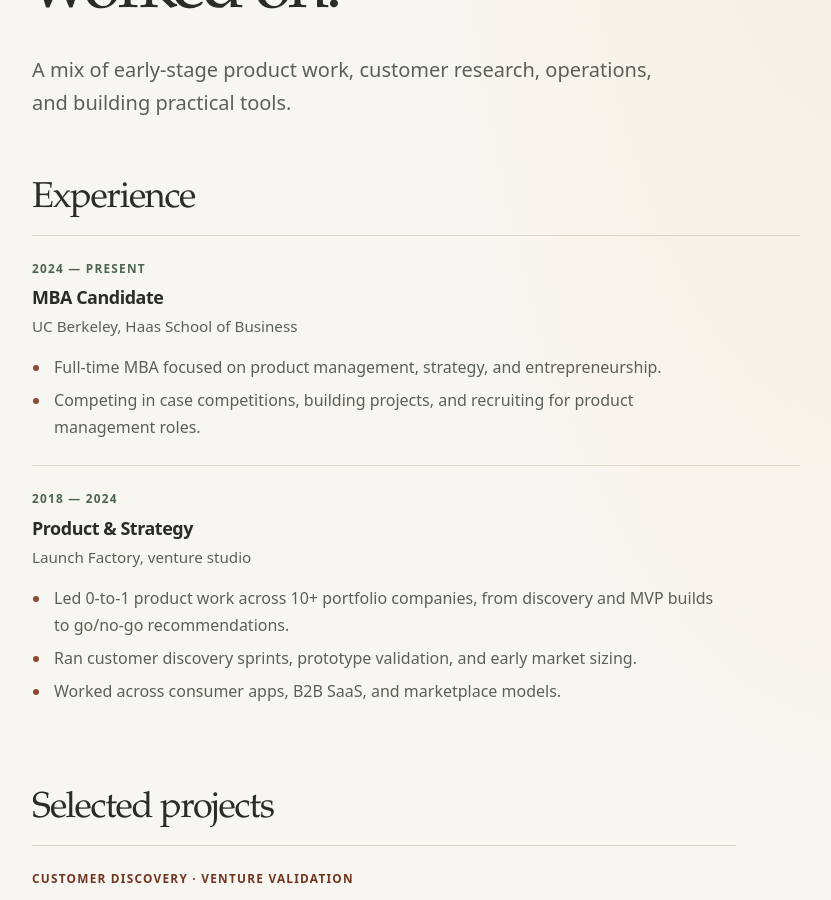
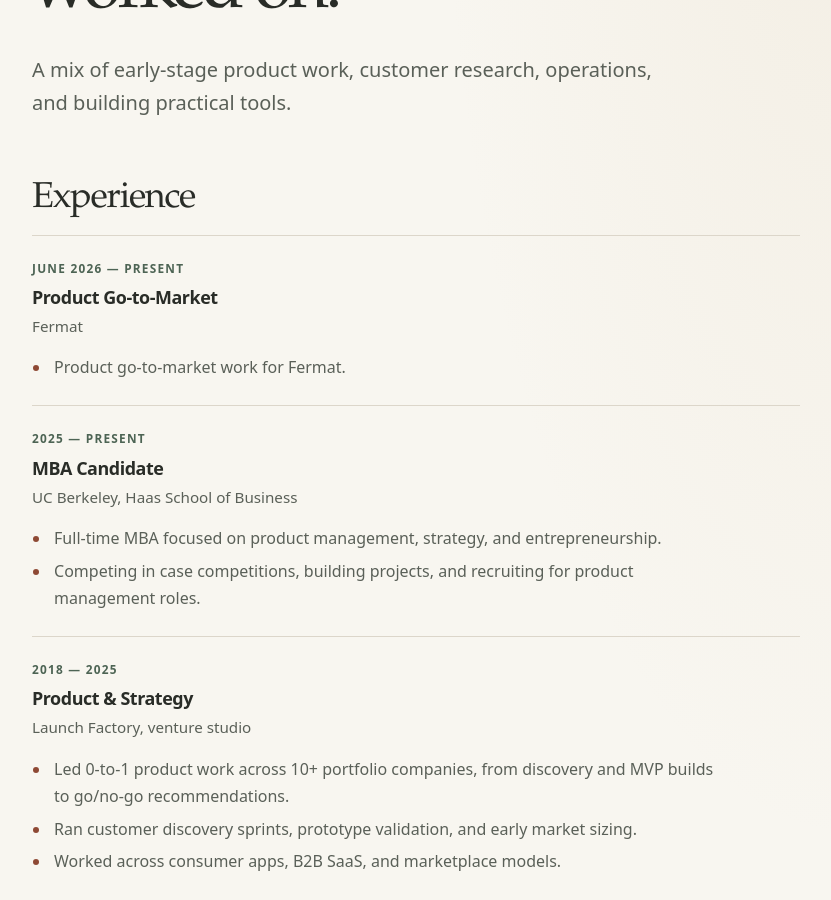
Before and after one commit to k-kilambi/k-kilambi.github.io, a Jekyll site: the page built from work-experience.md, in a window 1280 px wide and 900 px high, scrolled down 403 px. Shown: the whole window, without its empty margins (224-1055 px from the left). Built offline with Jekyll 4.4.1, drawn with Linux system fonts in a browser that asks for light colours.

Commit message:
Add Fermat experience and update career dates

```diff
--- a/work-experience.md
+++ b/work-experience.md
@@ -13,8 +13,17 @@ permalink: /work-experience/
 
 ## Experience
 
+<section class="experience-entry" aria-labelledby="fermat-role">
+  <p class="entry-period">June 2026 — Present</p>
+  <h3 id="fermat-role">Product Go-to-Market</h3>
+  <p class="entry-organization">Fermat</p>
+  <ul>
+    <li>Product go-to-market work for Fermat.</li>
+  </ul>
+</section>
+
 <section class="experience-entry" aria-labelledby="haas-role">
-  <p class="entry-period">2024 — Present</p>
+  <p class="entry-period">2025 — Present</p>
   <h3 id="haas-role">MBA Candidate</h3>
   <p class="entry-organization">UC Berkeley, Haas School of Business</p>
   <ul>
@@ -24,7 +33,7 @@ permalink: /work-experience/
 </section>
 
 <section class="experience-entry" aria-labelledby="launch-factory-role">
-  <p class="entry-period">2018 — 2024</p>
+  <p class="entry-period">2018 — 2025</p>
   <h3 id="launch-factory-role">Product &amp; Strategy</h3>
   <p class="entry-organization">Launch Factory, venture studio</p>
   <ul>
```
